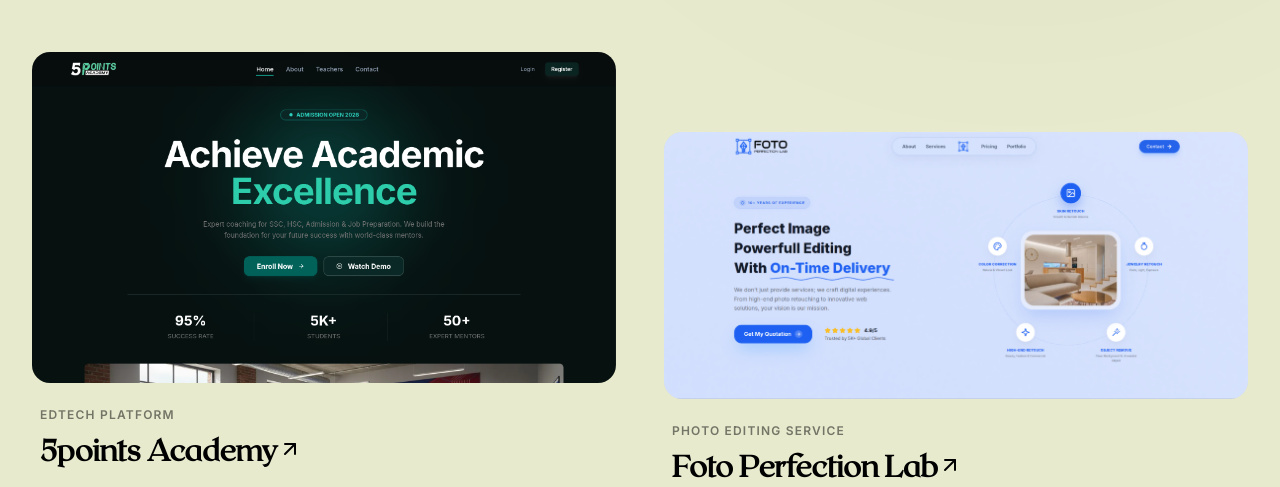
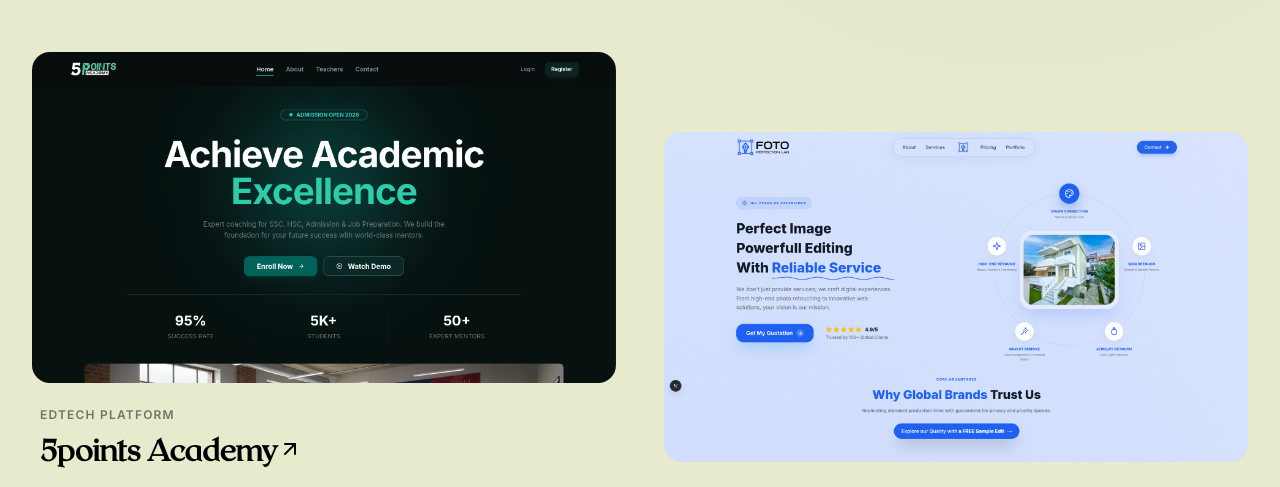
Before and after one commit to ThoughtHubHQ/thoughthub-ui, a Next.js app: page / in a window 1280 px wide. Shown: the part 940-1427 px from the top of the page. Built offline with nearby package versions, Linux system fonts and the light colour scheme; no server answers.

Commit message:
Refactor code structure for improved readability and maintainability

```diff
--- a/app/(home)/_sections/Work.tsx
+++ b/app/(home)/_sections/Work.tsx
@@ -24,7 +24,7 @@
     category: "Photo Editing Service",
     description:
       "A professional photo editing service website that offers high-quality image retouching, color correction, and enhancement services for photographers and businesses.",
-    image: "/showcase/FotoPerfectionLab.png",
+    image: "/showcase/fpl.png",
     liveUrl: "https://fotoperfectionlab.com",
   },
   {
```
Also changed, not shown: public/showcase/FotoPerfectionLab.png (deleted), public/showcase/fpl.png (added).
